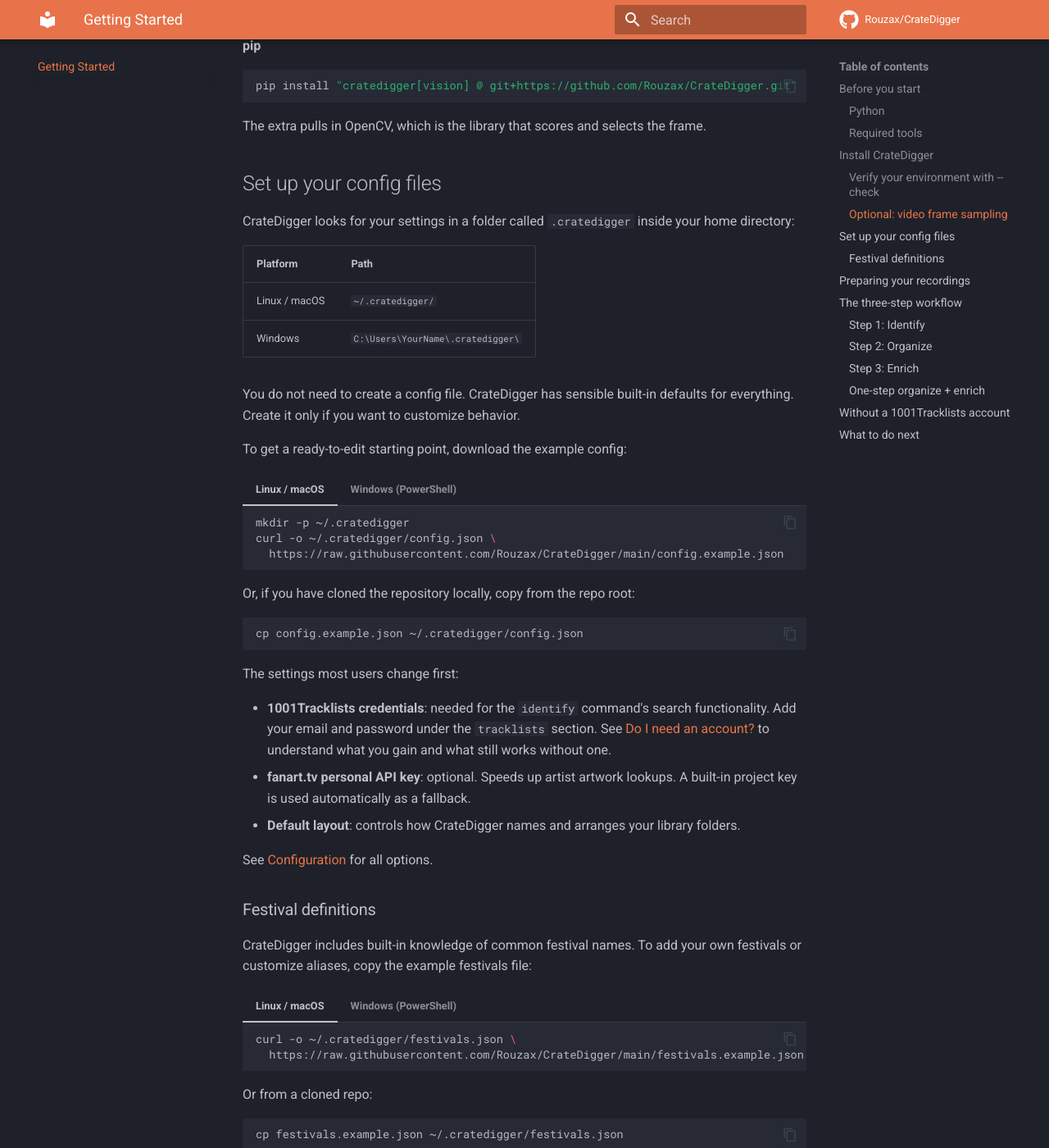
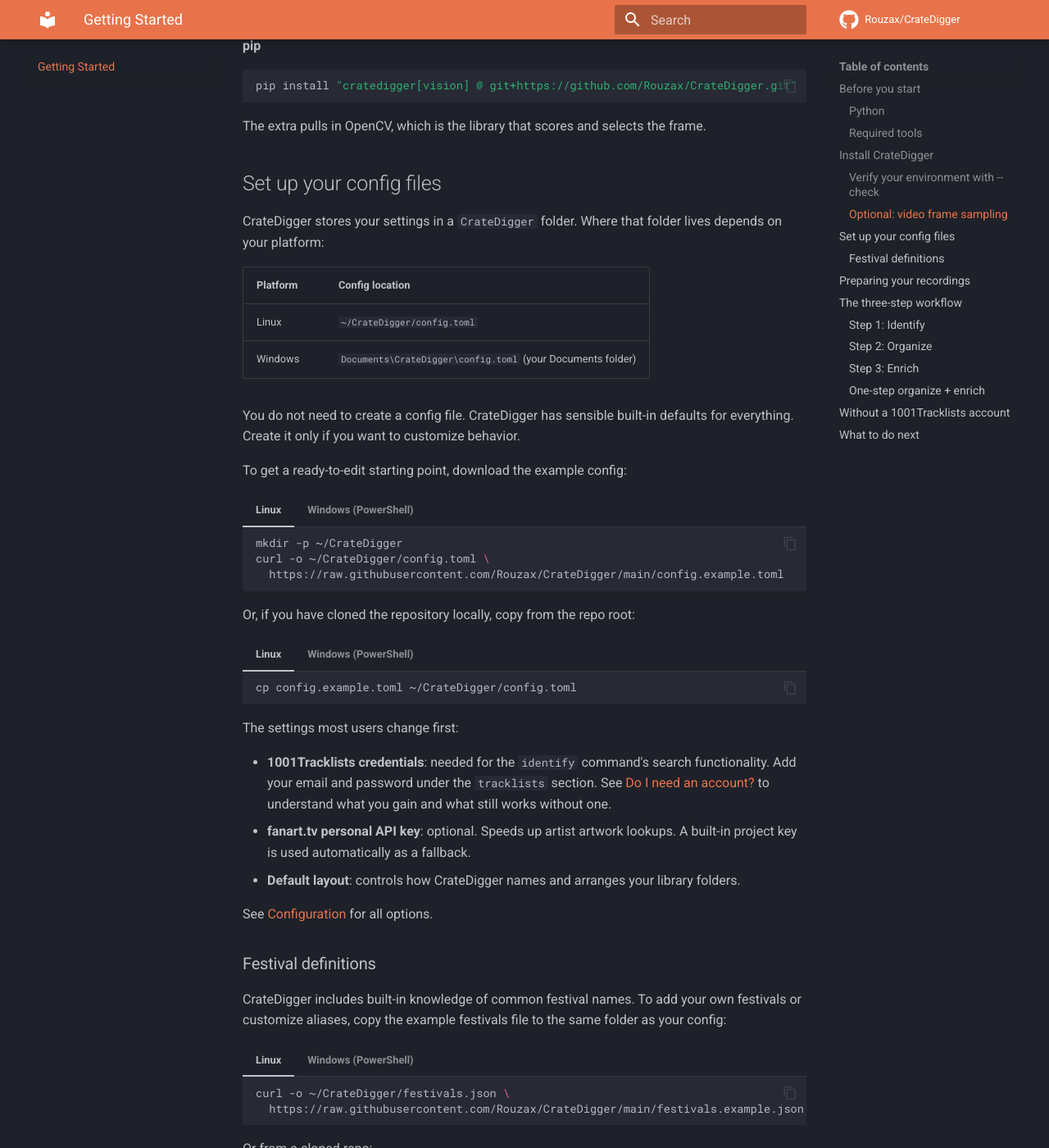
Before and after one commit to Rouzax/CrateDigger, an MkDocs documentation site: the page built from docs/getting-started.md, in a window 1280 px wide and 1400 px high, scrolled down 2864 px. Shown: the whole window at 82% size. Built offline with MkDocs 1.6.1 and Material for MkDocs 9.7.7, drawn with Linux system fonts in a browser that asks for light colours; comment, search, counter and statistics services are not loaded; some of the changed text lies outside the part shown.

Commit message:
docs(config): document new TOML config location and hybrid storage layout
Config moved from ~/.cratedigger/config.json to ~/CrateDigger/config.toml
(Linux) or Documents\CrateDigger\config.toml (Windows). Curated data files
(festivals.json, artists.json, artist_mbids.json) now live alongside config.
Setup recipes updated from curl+mkdir to copy config.example.toml. Getting
Started table and festival download commands updated to match.

````diff
--- a/docs/getting-started.md
+++ b/docs/getting-started.md
@@ -144,40 +144,48 @@
 
 ## Set up your config files
 
-CrateDigger looks for your settings in a folder called `.cratedigger` inside your home directory:
+CrateDigger stores your settings in a `CrateDigger` folder. Where that folder lives depends on your platform:
 
-| Platform | Path |
-|----------|------|
-| Linux / macOS | `~/.cratedigger/` |
-| Windows | `C:\Users\YourName\.cratedigger\` |
+| Platform | Config location |
+|----------|----------------|
+| Linux | `~/CrateDigger/config.toml` |
+| Windows | `Documents\CrateDigger\config.toml` (your Documents folder) |
 
 You do not need to create a config file. CrateDigger has sensible built-in defaults for
 everything. Create it only if you want to customize behavior.
 
 To get a ready-to-edit starting point, download the example config:
 
-=== "Linux / macOS"
+=== "Linux"
 
     ```bash
-    mkdir -p ~/.cratedigger
-    curl -o ~/.cratedigger/config.json \
-      https://raw.githubusercontent.com/Rouzax/CrateDigger/main/config.example.json
+    mkdir -p ~/CrateDigger
+    curl -o ~/CrateDigger/config.toml \
+      https://raw.githubusercontent.com/Rouzax/CrateDigger/main/config.example.toml
     ```
 
 === "Windows (PowerShell)"
 
     ```powershell
-    New-Item -ItemType Directory -Force "$env:USERPROFILE\.cratedigger"
+    New-Item -ItemType Directory -Force "$env:USERPROFILE\Documents\CrateDigger"
     Invoke-WebRequest `
-      -Uri "https://raw.githubusercontent.com/Rouzax/CrateDigger/main/config.example.json" `
-      -OutFile "$env:USERPROFILE\.cratedigger\config.json"
+      -Uri "https://raw.githubusercontent.com/Rouzax/CrateDigger/main/config.example.toml" `
+      -OutFile "$env:USERPROFILE\Documents\CrateDigger\config.toml"
     ```
 
 Or, if you have cloned the repository locally, copy from the repo root:
 
-```bash
-cp config.example.json ~/.cratedigger/config.json
-```
+=== "Linux"
+
+    ```bash
+    cp config.example.toml ~/CrateDigger/config.toml
+    ```
+
+=== "Windows (PowerShell)"
+
+    ```powershell
+    Copy-Item config.example.toml "$env:USERPROFILE\Documents\CrateDigger\config.toml"
+    ```
 
 The settings most users change first:
 
@@ -194,12 +202,13 @@
 ### Festival definitions
 
 CrateDigger includes built-in knowledge of common festival names. To add your own
-festivals or customize aliases, copy the example festivals file:
+festivals or customize aliases, copy the example festivals file to the same folder as
+your config:
 
-=== "Linux / macOS"
+=== "Linux"
 
     ```bash
-    curl -o ~/.cratedigger/festivals.json \
+    curl -o ~/CrateDigger/festivals.json \
       https://raw.githubusercontent.com/Rouzax/CrateDigger/main/festivals.example.json
     ```
 
@@ -208,14 +217,22 @@
     ```powershell
     Invoke-WebRequest `
       -Uri "https://raw.githubusercontent.com/Rouzax/CrateDigger/main/festivals.example.json" `
-      -OutFile "$env:USERPROFILE\.cratedigger\festivals.json"
+      -OutFile "$env:USERPROFILE\Documents\CrateDigger\festivals.json"
     ```
 
 Or from a cloned repo:
 
-```bash
-cp festivals.example.json ~/.cratedigger/festivals.json
-```
+=== "Linux"
+
+    ```bash
+    cp festivals.example.json ~/CrateDigger/festivals.json
+    ```
+
+=== "Windows (PowerShell)"
+
+    ```powershell
+    Copy-Item festivals.example.json "$env:USERPROFILE\Documents\CrateDigger\festivals.json"
+    ```
 
 See [Festivals](festivals.md) for how to add entries and what the file format looks like.
 
````
Also changed, not shown: README.md (+10 -1 lines), docs/configuration.md (+39 -20 lines).
